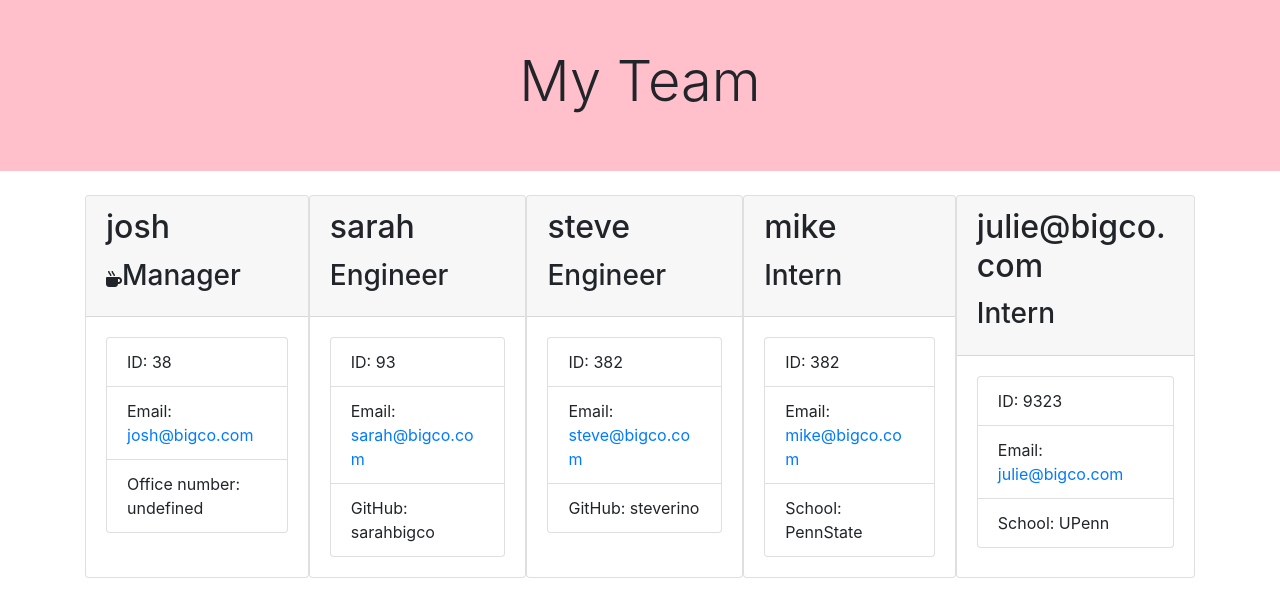
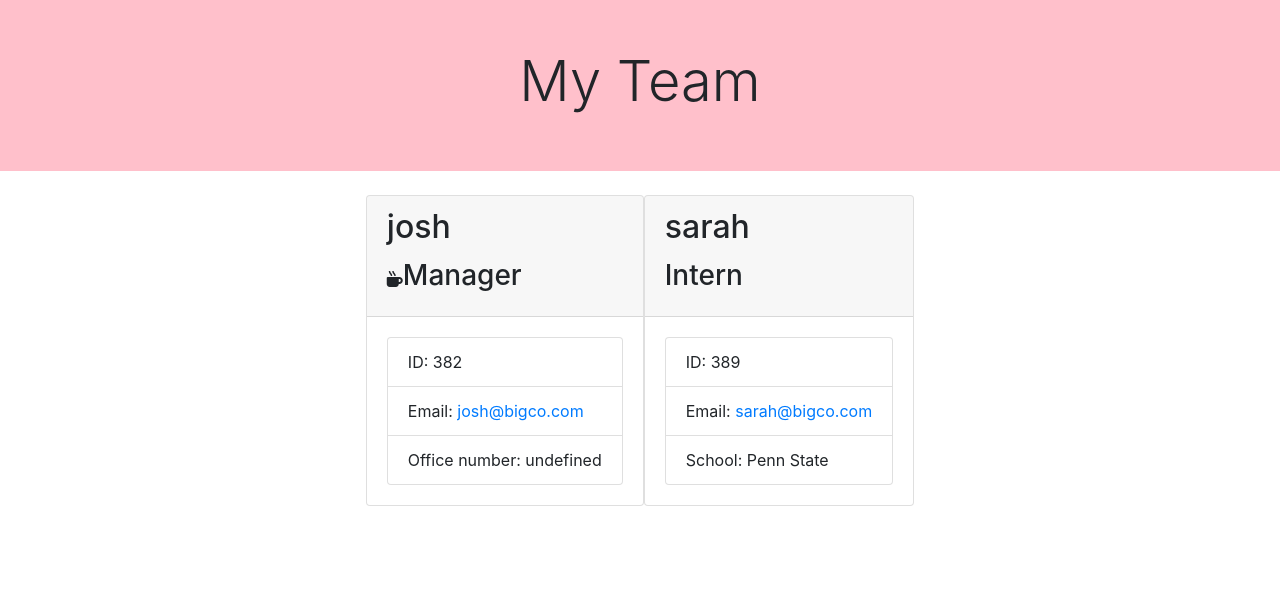
Before and after one commit to minprocess/10-Team-Profile-Generator, a website: page dist/team.html in a window 1280 px wide. Drawn offline with nearby package versions, Linux system fonts and the light colour scheme.

```diff
--- a/dist/team.html
+++ b/dist/team.html
@@ -36,7 +36,7 @@
 
   <div class="card-body">
     <ul class="list-group">
-      <li class="list-group-item">ID: 38</li>
+      <li class="list-group-item">ID: 382</li>
       <li class="list-group-item">
         Email:
         <a href="mailto:josh@bigco.com">josh@bigco.com</a>
@@ -46,74 +46,20 @@
   </div>
 </div>
 
-<div class="card">
-  <div class="card-header">
-    <h2 class="card-title">sarah</h2>
-    <h3 class="card-title">Engineer</h3>
-  </div>
-
-  <div class="card-body">
-    <ul class="list-group">
-      <li class="list-group-item">ID: 93</li>
-      <li class="list-group-item">
-        Email:
-        <a href="mailto:sarah@bigco.com">sarah@bigco.com</a>
-      </li>
-      <li class="list-group-item">GitHub: sarahbigco</li>
-    </ul>
-  </div>
-</div>
-
-<div class="card">
-  <div class="card-header">
-    <h2 class="card-title">steve</h2>
-    <h3 class="card-title">Engineer</h3>
-  </div>
-
-  <div class="card-body">
-    <ul class="list-group">
-      <li class="list-group-item">ID: 382</li>
-      <li class="list-group-item">
-        Email:
-        <a href="mailto:steve@bigco.com">steve@bigco.com</a>
-      </li>
-      <li class="list-group-item">GitHub: steverino</li>
-    </ul>
-  </div>
-</div>
-
   <div class="card">
     <div class="card-header">
-      <h2 class="card-title">mike</h2>
+      <h2 class="card-title">sarah</h2>
       <h3 class="card-title">Intern</h3>
     </div>
 
     <div class="card-body">
       <ul class="list-group">
-        <li class="list-group-item">ID: 382</li>
+        <li class="list-group-item">ID: 389</li>
         <li class="list-group-item">
           Email:
-          <a href="mailto:mike@bigco.com">mike@bigco.com</a>
+          <a href="mailto:sarah@bigco.com">sarah@bigco.com</a>
         </li>
-        <li class="list-group-item">School: PennState</li>
-      </ul>
-    </div>
-  </div>
-
-  <div class="card">
-    <div class="card-header">
-      <h2 class="card-title">julie@bigco.com</h2>
-      <h3 class="card-title">Intern</h3>
-    </div>
-
-    <div class="card-body">
-      <ul class="list-group">
-        <li class="list-group-item">ID: 9323</li>
-        <li class="list-group-item">
-          Email:
-          <a href="mailto:julie@bigco.com">julie@bigco.com</a>
-        </li>
-        <li class="list-group-item">School: UPenn</li>
+        <li class="list-group-item">School: Penn State</li>
       </ul>
     </div>
   </div>
--- a/package.json
+++ b/package.json
@@ -4,7 +4,7 @@
   "description": "",
   "main": "index.js",
   "scripts": {
-    "test": "jest"
+    "node": "npm run node index.js"
   },
   "repository": {
     "type": "git",
@@ -19,8 +19,5 @@
   "homepage": "https://github.com/minprocess/10-Team-Profile-Generator#readme",
   "dependencies": {
     "inquirer": "^8.0.0"
-  },
-  "devDependencies": {
-    "jest": "^26.6.3"
   }
 }
```
Also changed, not shown: README.md.
